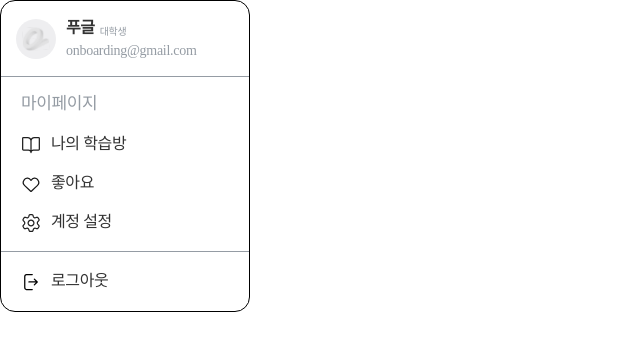
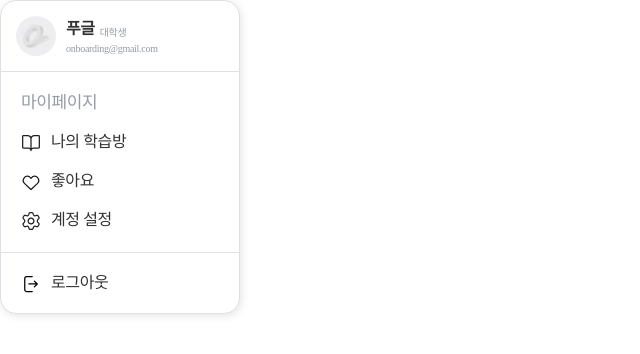
Before and after one commit to TeamLearningFlow/LearningFlow-FE, a Next.js app: page /modal/userModal in a window 1280 px wide. Shown: the top 354 px of the page, without its empty margins (0-640 px from the left). Built offline with nearby package versions, Linux system fonts and the light colour scheme.

Commit message:
style: 프로필 모달 컴포넌트 스타일 수정 #37

```diff
--- a/src/components/homeHeader.tsx
+++ b/src/components/homeHeader.tsx
@@ -147,6 +147,8 @@ const ProfileUser = styled.div`
   padding-right: 10%;
   justify-content: flex-end;
   margin-top: 7px;
+
+  z-index: 100;
 `;
 
 const Header: React.FC = () => {
--- a/src/pages/modal/userModal.tsx
+++ b/src/pages/modal/userModal.tsx
@@ -11,11 +11,12 @@ const UserModalWrapper = styled.div`
   display: flex;
   flex-direction: column;
   justify-content: center;
-  width: 250px;
+  width: 240px;
 
-  border: 1px solid black;
-  border-radius: 15px;
+  border: 1px solid rgba(221, 224, 228, 1);
+  border-radius: 16px;
   background-color: #fff;
+  box-shadow: 1.5px 2px 8px 0px rgba(0, 0, 0, 0.1);
 
   white-space: nowrap;
 `;
@@ -66,7 +67,7 @@ const UserJob = styled.div`
 `;
 
 const UserEmail = styled.div`
-  font-size: 14px;
+  font-size: 10px;
   font-weight: 400;
   line-height: 150%;
   letter-spacing: -0.28px;
@@ -75,8 +76,8 @@ const UserEmail = styled.div`
 `;
 
 const Hr = styled.div`
-  background-color: #959ca4;
-  height: 0.2px;
+  background-color: rgba(221, 224, 228, 1);
+  height: 0.5px;
   width: 100%;
 `;
 
@@ -85,6 +86,7 @@ const InfoMid = styled.div`
   flex-direction: column;
 
   padding: 15px;
+  padding-bottom: 18px;
   margin-left: 5px;
 `;
 
@@ -95,7 +97,11 @@ const MidTitle = styled.div`
   letter-spacing: -0.4px;
   color: #959ca4;
 
+  margin-top: 3px;
   margin-bottom: 15px;
+
+  cursor: pointer;
+  display: inline-block;
 `;
 
 const MidLearning = styled.div`
@@ -116,14 +122,14 @@ const BookIMG = styled(Image)`
 `;
 
 const MidLearningLetter = styled.div`
+  display: flex;
+  justify-content: center;
+  align-items: center;
+
   font-size: 16px;
   font-weight: 400;
   line-height: 150%;
   letter-spacing: -0.4px;
-
-  display: flex;
-  justify-content: center;
-  align-items: center;
 
   cursor: pointer;
 `;
```
